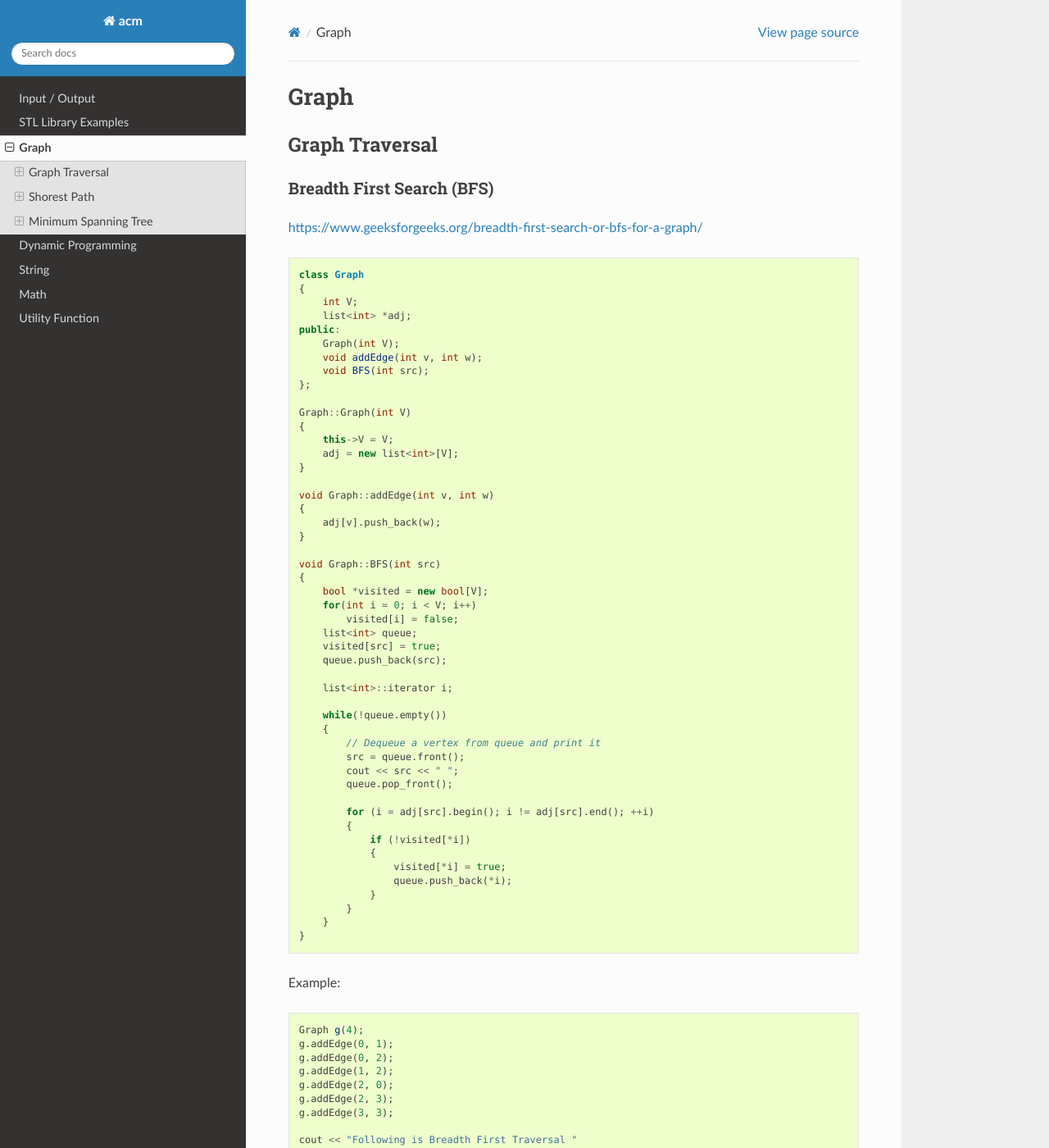
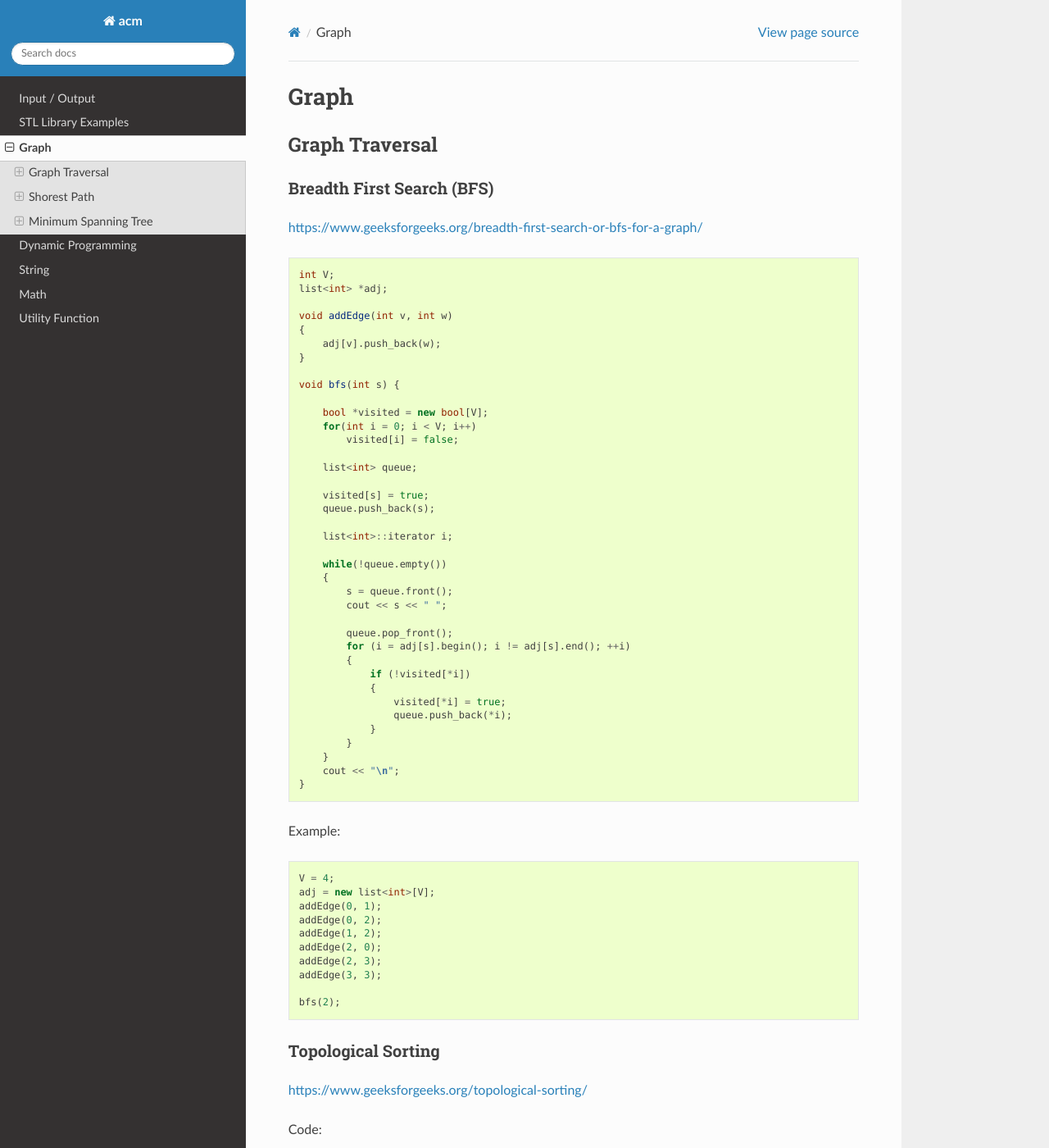
Before and after one commit to klhui97/ACM, a Sphinx documentation site: the page built from docs/source/topics/graph.rst, in a window 1280 px wide and 1400 px high. Shown: the whole window at 82% size. Built offline with Sphinx 7.4.7 and the Read the Docs theme 2.0.0, drawn with Linux system fonts in a browser that asks for light colours; some of the changed text lies outside the part shown.

Commit message:
update bfs

```diff
--- a/docs/source/topics/graph.rst
+++ b/docs/source/topics/graph.rst
@@ -11,46 +11,34 @@ https://www.geeksforgeeks.org/breadth-first-search-or-bfs-for-a-graph/
 
 .. code-block:: cpp
 
-    class Graph
-    {
-        int V;
-        list<int> *adj;
-    public:
-        Graph(int V);
-        void addEdge(int v, int w);
-        void BFS(int src);
-    };
+    int V;
+    list<int> *adj;
 
-    Graph::Graph(int V)
-    {
-        this->V = V;
-        adj = new list<int>[V];
-    }
-
-    void Graph::addEdge(int v, int w)
+    void addEdge(int v, int w)
     {
         adj[v].push_back(w);
     }
 
-    void Graph::BFS(int src)
-    {
+    void bfs(int s) {
+
         bool *visited = new bool[V];
         for(int i = 0; i < V; i++)
             visited[i] = false;
+
         list<int> queue;
-        visited[src] = true;
-        queue.push_back(src);
+
+        visited[s] = true;
+        queue.push_back(s);
 
         list<int>::iterator i;
 
         while(!queue.empty())
         {
-            // Dequeue a vertex from queue and print it
-            src = queue.front();
-            cout << src << " ";
+            s = queue.front();
+            cout << s << " ";
+
             queue.pop_front();
-
-            for (i = adj[src].begin(); i != adj[src].end(); ++i)
+            for (i = adj[s].begin(); i != adj[s].end(); ++i)
             {
                 if (!visited[*i])
                 {
@@ -59,23 +47,23 @@ https://www.geeksforgeeks.org/breadth-first-search-or-bfs-for-a-graph/
                 }
             }
         }
+        cout << "\n";
     }
 
 Example:
 
 .. code-block:: cpp
 
-    Graph g(4);
-    g.addEdge(0, 1);
-    g.addEdge(0, 2);
-    g.addEdge(1, 2);
-    g.addEdge(2, 0);
-    g.addEdge(2, 3);
-    g.addEdge(3, 3);
+    V = 4;
+    adj = new list<int>[V];
+    addEdge(0, 1);
+    addEdge(0, 2);
+    addEdge(1, 2);
+    addEdge(2, 0);
+    addEdge(2, 3);
+    addEdge(3, 3);
 
-    cout << "Following is Breadth First Traversal "
-            << "(starting from vertex 2) \n";
-    g.BFS(2);
+    bfs(2);
 
 Topological Sorting
 +++++++++++++++++++
```
